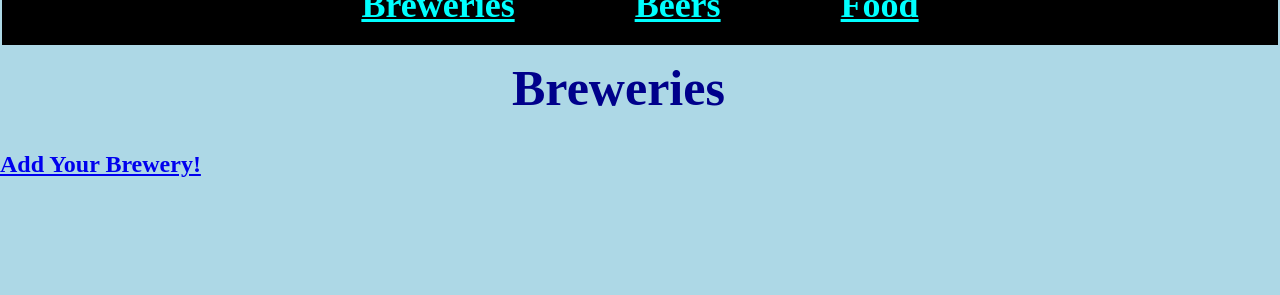
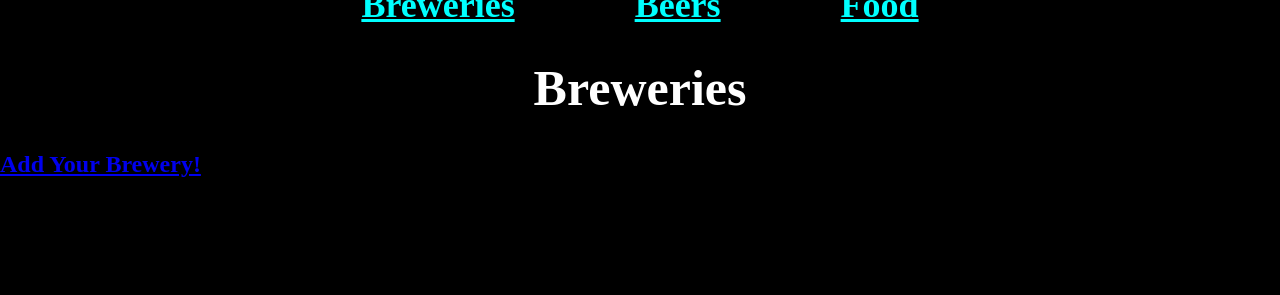
Before and after one commit to mdrisco4/breweries_django_be, a Django app: page / in a window 1280 px wide. Shown: the part 505-800 px from the top of the page. Run offline with Django 3.2, Linux system fonts and the light colour scheme; data that the repository does not hold is empty.

Commit message:
end of class commit

```diff
--- a/breweries/static/css/styles.css
+++ b/breweries/static/css/styles.css
@@ -4,7 +4,7 @@ body {
 
   background-repeat: no-repeat;
   background-size: initial;
-  background-color: lightblue;
+  background-color: black;
   color: lightsalmon;
 }
 
@@ -21,10 +21,11 @@ a {
 }
 
 .brewery-page {
-  margin-left: 40%;
-  margin-right: 40%;
+  text-align: center;
+  /* margin-left: auto; */
+  /* margin-right: auto; */
   margin-top: 60px;
-  color: darkblue;
+  color: white;
   font-size: 50px;
 }
 
@@ -236,8 +237,8 @@ a {
 .food-list-container {
   margin-top: 80px;
   margin-left: 100px;
-  background: url("https://images.unsplash.com/photo-1549396399-8a3275bc6bf8?ixlib=rb-1.2.1&auto=format&fit=crop&w=800&q=60") repeat-y;
-
+  /* background: url("https://images.unsplash.com/photo-1549396399-8a3275bc6bf8?ixlib=rb-1.2.1&auto=format&fit=crop&w=800&q=60") repeat-y; */
+  background: url("https://images.unsplash.com/photo-1533640924469-f04e06f8898d?ixlib=rb-1.2.1&ixid=eyJhcHBfaWQiOjEyMDd9&auto=format&fit=crop&w=700&q=60") repeat-y;
 }
 
 .food-list-brewery {
```
